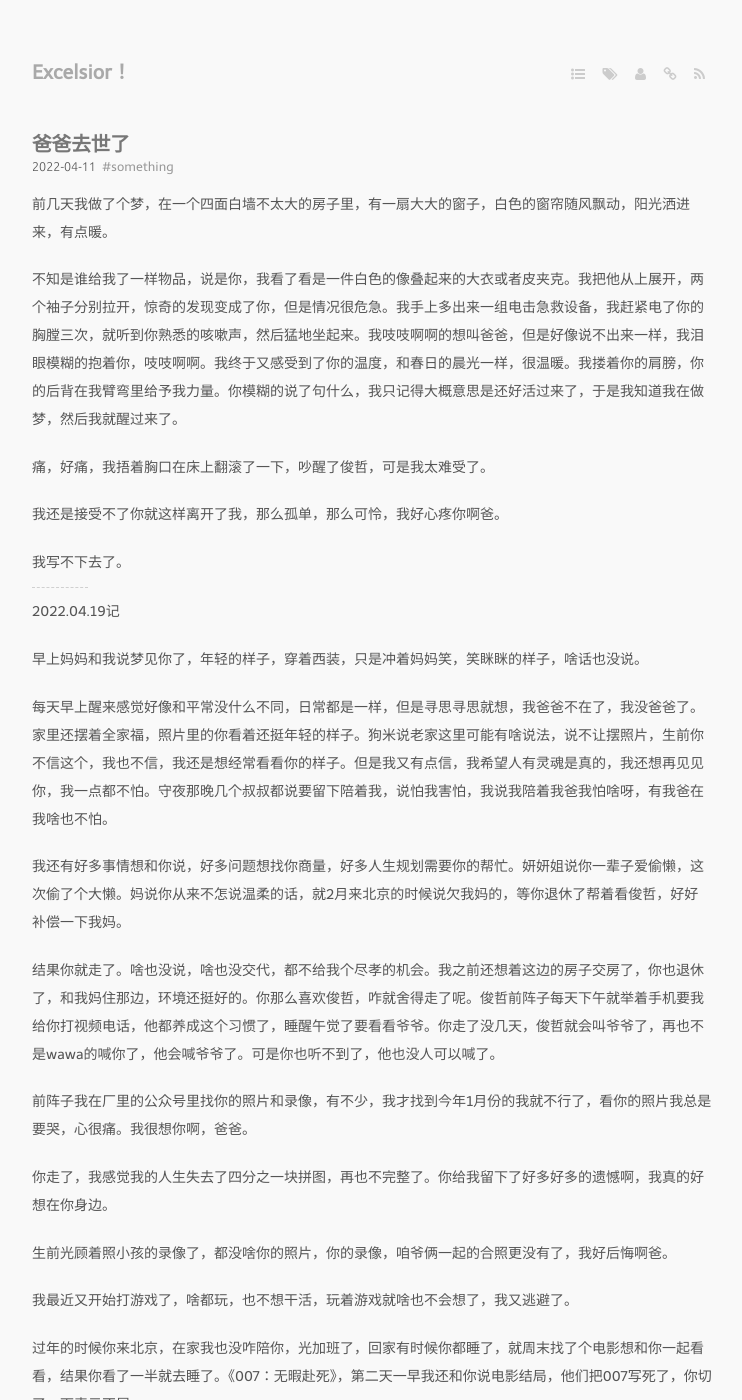
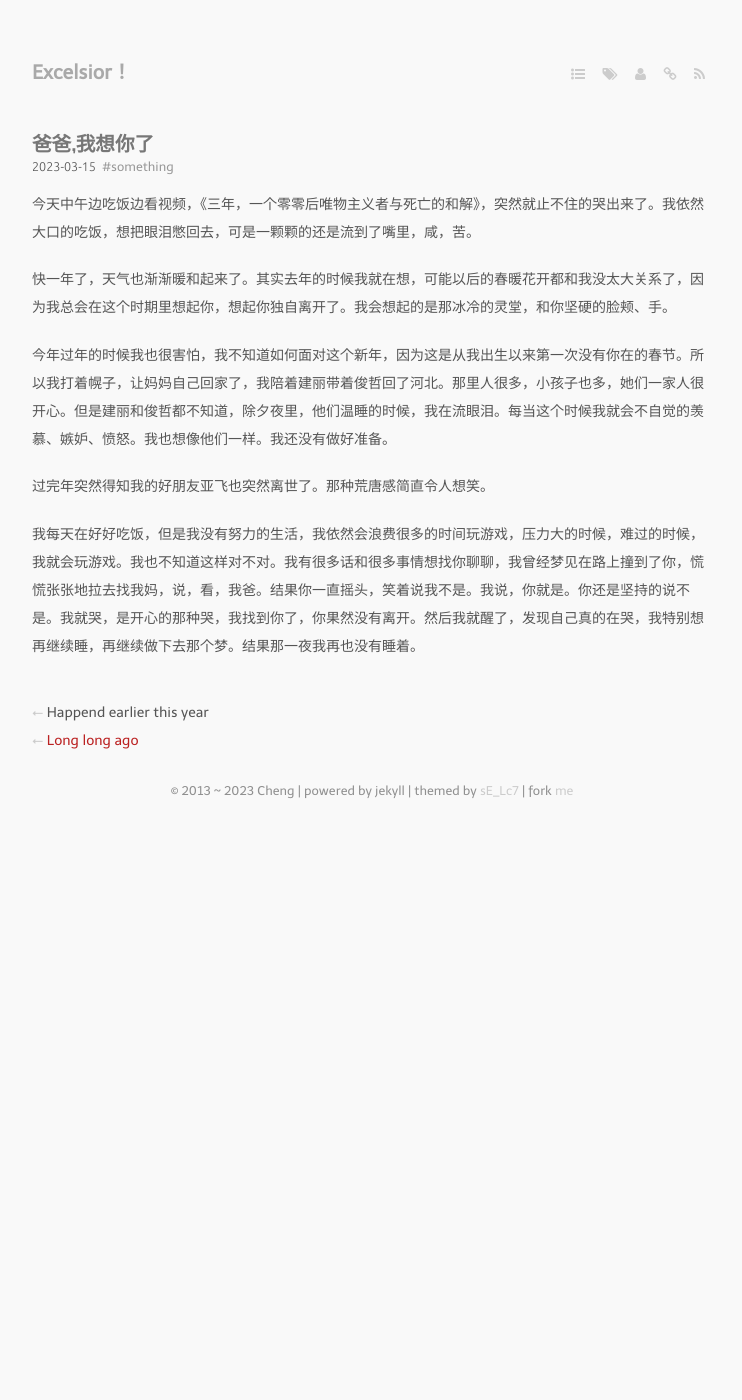
Before and after one commit to seLc7/seLc7.github.io, a Jekyll site: the page built from index.markdown, in a window 1280 px wide and 1400 px high. Shown: the whole window, without its empty margins (268-1010 px from the left). Built offline with Jekyll 4.4.1, drawn with Linux system fonts in a browser that asks for light colours; some of the changed text lies outside the part shown.

Commit message:
2023-3-15 想你了

```diff
--- /dev/null
+++ b/_posts/2023-3-15-miss.md
@@ -0,0 +1,15 @@
+---
+title: '爸爸,我想你了'
+layout: post
+tags:
+    - something
+---
+今天中午边吃饭边看视频，《三年，一个零零后唯物主义者与死亡的和解》，突然就止不住的哭出来了。我依然大口的吃饭，想把眼泪憋回去，可是一颗颗的还是流到了嘴里，咸，苦。
+
+快一年了，天气也渐渐暖和起来了。其实去年的时候我就在想，可能以后的春暖花开都和我没太大关系了，因为我总会在这个时期里想起你，想起你独自离开了。我会想起的是那冰冷的灵堂，和你坚硬的脸颊、手。
+
+今年过年的时候我也很害怕，我不知道如何面对这个新年，因为这是从我出生以来第一次没有你在的春节。所以我打着幌子，让妈妈自己回家了，我陪着建丽带着俊哲回了河北。那里人很多，小孩子也多，她们一家人很开心。但是建丽和俊哲都不知道，除夕夜里，他们温睡的时候，我在流眼泪。每当这个时候我就会不自觉的羡慕、嫉妒、愤怒。我也想像他们一样。我还没有做好准备。
+
+过完年突然得知我的好朋友亚飞也突然离世了。那种荒唐感简直令人想笑。
+
+我每天在好好吃饭，但是我没有努力的生活，我依然会浪费很多的时间玩游戏，压力大的时候，难过的时候，我就会玩游戏。我也不知道这样对不对。我有很多话和很多事情想找你聊聊，我曾经梦见在路上撞到了你，慌慌张张地拉去找我妈，说，看，我爸。结果你一直摇头，笑着说我不是。我说，你就是。你还是坚持的说不是。我就哭，是开心的那种哭，我找到你了，你果然没有离开。然后我就醒了，发现自己真的在哭，我特别想再继续睡，再继续做下去那个梦。结果那一夜我再也没有睡着。
```
Also changed, not shown: _posts/2022-4-11-death.md (+1 -1 lines).
